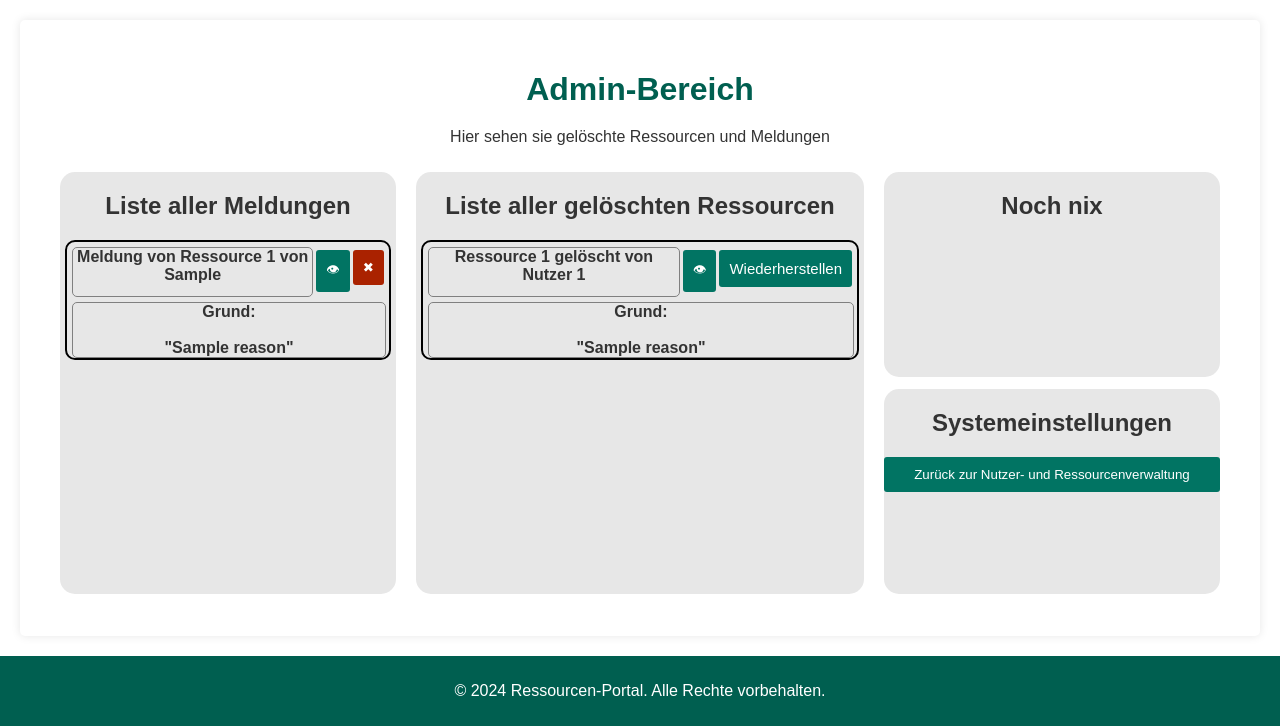
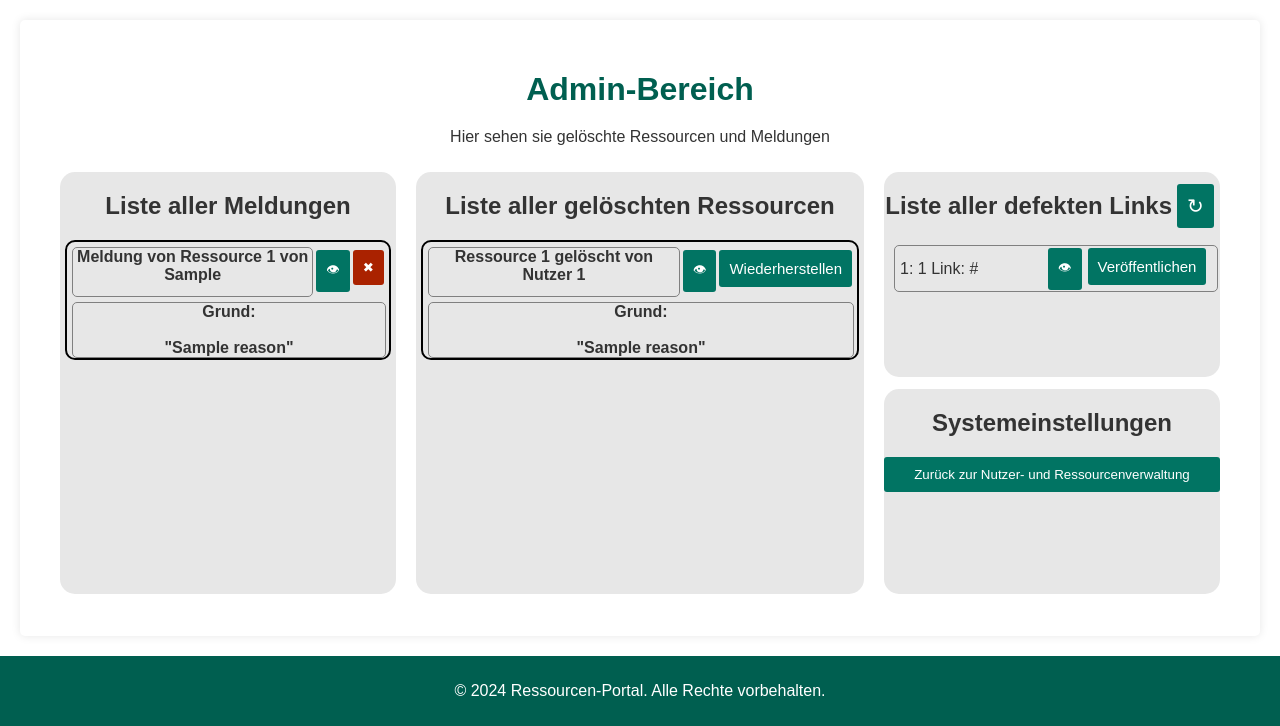
Before and after one commit to WeaksideParadise/SEP, a Python web app: template Meilenstein_2/templates/admin2.html in a window 1280 px wide. Shown: the part 74-800 px from the top of the page. Run offline with Jinja, Linux system fonts and the light colour scheme; the template is opened without the code that fills it: most values are stand-ins (such as "Sample title", 1, 10 or a date in 2020).

Commit message:
link änderung

```diff
--- a/Meilenstein_2/templates/admin.html
+++ b/Meilenstein_2/templates/admin.html
@@ -124,7 +124,8 @@
 
                 <div class="col-system">
                     <div class="row top-row">
-                        <div class="link-header">
+                        <text> nix</text>
+<!--                         <div class="link-header">
                             <h2>Liste aller defekten Links</h2>
                             <form action="{{ url_for('UI_check_links') }}" method="post" style="margin: 5px">
                                 <button class= "button-green bigger-icon" type="submit">&#x21bb</button>
@@ -145,7 +146,7 @@
                                 </form>
                             </div>
                         </div>
-                        {% endfor %}
+                        {% endfor %} -->
                     </div>
 
                     <div class="row bottom-row">
--- a/Meilenstein_2/templates/admin2.html
+++ b/Meilenstein_2/templates/admin2.html
@@ -130,8 +130,30 @@
 
                 <div class="col-system">
                     <div class="row top-row">
-                        <h2>Noch nix</h2>
+                        <div class="link-header">
+                            <h2>Liste aller defekten Links</h2>
+                            <form action="{{ url_for('UI_check_links') }}" method="post" style="margin: 5px">
+                                <button class= "button-green bigger-icon" type="submit">&#x21bb</button>
+                            </form>
+                        </div>
+
+
+                        {% for report in reports %}
+                        <div class="list-content-box link-box">
+                            <div class="list-content-box-name" style="overflow: hidden; text-overflow: ellipsis; white-space: nowrap">
+                                <text>{{ report.id }}: {{report.ressource_id}} Link: {{ report.invalid_link }}</text>
+                            </div>
+
+                            <div class="list-content-box-actions actions-box" style="margin:3px">
+                                <button class="button-green" style="margin:3px" onclick="open_inspect_modal('{{ report.ressource_id }}', { ressource_id: 'admin_i_ressource_id', description: 'admin_i_description', link: 'admin_i_link', name: 'admin_i_name', hours: 'admin_i_opening_hours', faculty: 'admin_i_faculty', ressource_type: 'admin_i_ressource_type', created_by: 'admin_i_created_by', like_count: 'admin_i_like_count', like_emoji: 'admin_i_like_emoji', is_published: 'admin_i_is_published'})">&#128065;</button>
+                                <form action="{{ url_for('UI_publish_ressource', ressource_id = report.ressource_id) }}" method="post" style="margin: 3px; font-size: 16px">
+                                    <button class= "button-green" style="font-size: 15px" type="submit">Veröffentlichen</button>
+                                </form>
+                            </div>
+                        </div>
+                        {% endfor %}
                     </div>
+
                     <div class="row bottom-row">
                         <h2>Systemeinstellungen</h2>
                         <form action="{{ url_for('UI_admin_panel',)}}" method="post" style="display:inline;">
```
